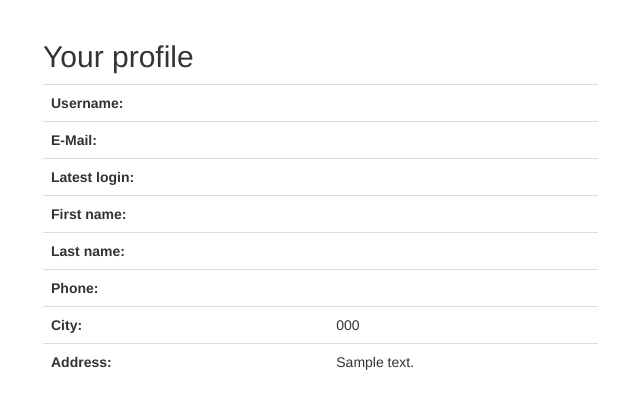
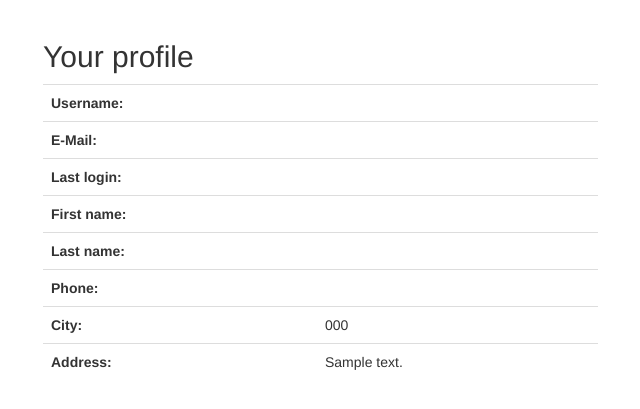
Before and after one commit to easy-as-pie-labs/tweap, a Django app: template tweap/user_management/templates/user_management/profile.html in a window 1280 px wide. Shown: the part 52-461 px from the top of the page, without its empty margins (222-862 px from the left). Run offline with Django 3.2, Linux system fonts and the light colour scheme; tables that the repository leaves empty hold one stand-in row (values such as "Sample post"); the template is opened without the code that fills it: values that come from a table or form of the project are taken from there, most other values are stand-ins (such as "Sample title", 1, 10 or a date in 2020); some libraries are stand-ins or nearby versions.

Commit message:
fixed wording

```diff
--- a/tweap/user_management/templates/user_management/profile.html
+++ b/tweap/user_management/templates/user_management/profile.html
@@ -15,7 +15,7 @@
                 <td>{{ user.email }}</td>
             </tr>
             <tr>
-                <td><strong>{% trans "Latest login" %}:</strong></td>
+                <td><strong>{% trans "Last login" %}:</strong></td>
                 <td>{{ user.last_login }}</td>
             </tr>
             <tr>
```
